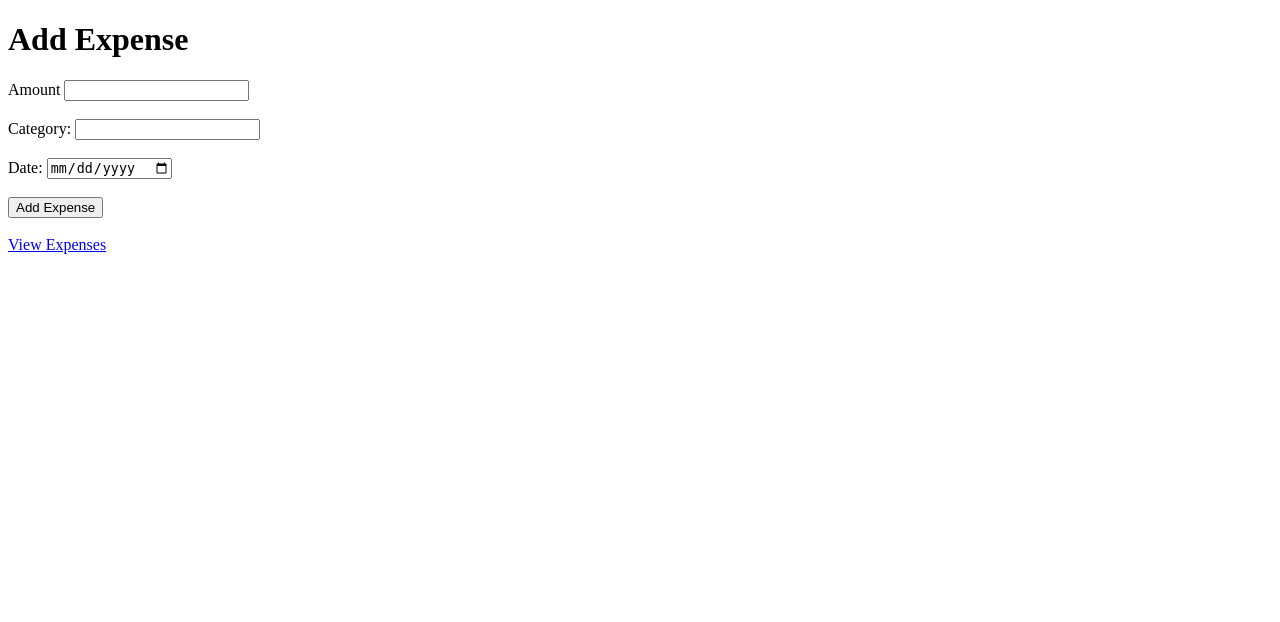
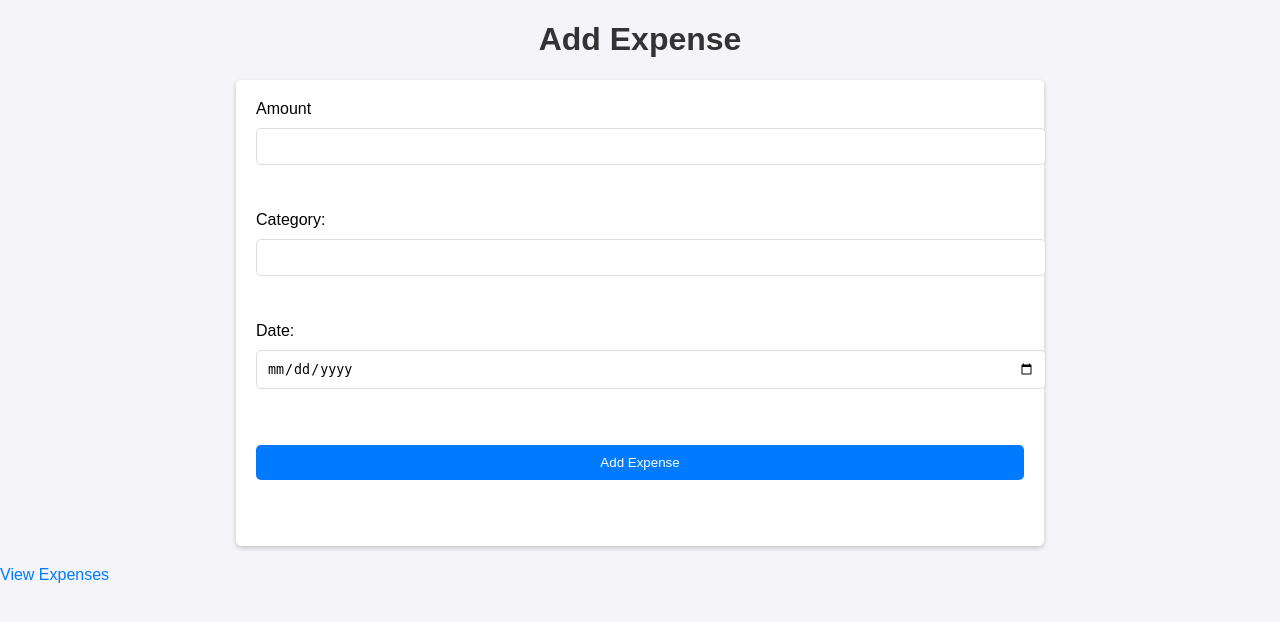
Before and after one commit to Sandeepbay/Expense-Tracker, a Flask app: page /add in a window 1280 px wide. Shown: the top 622 px of the page. Run offline with Flask 3, Linux system fonts and the light colour scheme.

Commit message:
Added basic Styling

```diff
--- /dev/null
+++ b/static/styles.css
@@ -0,0 +1,68 @@
+body {
+    font-family: Arial, sans-serif;
+    margin: 0;
+    padding: 0;
+    background-color: #f4f4f9;
+}
+
+h1 {
+    text-align: center;
+    color: #333;
+}
+
+table {
+    width: 80%;
+    margin: 20px auto;
+    border-collapse: collapse;
+    background: #fff;
+}
+
+table , th , td {
+    border: 1px solid #ddd;
+}
+
+th , td {
+    padding: 10px;
+    text-align: center;
+}
+
+th {
+    background-color: #f4f4f4;
+}
+
+a {
+    color: #007bff;
+    text-decoration: none;
+}
+
+a:hover {
+    text-decoration: underline;
+}
+
+form {
+    width: 60%;
+    margin: 20px auto;
+    background: #fff;
+    padding: 20px;
+    border-radius: 5px;
+    box-shadow: 0 2px 5px rgba(0, 0, 0, 0.2);
+}
+
+input , button {
+    display: block;
+    width: 100%;
+    padding: 10px;
+    margin: 10px 0;
+    border: 1px solid #ddd;
+    border-radius: 5px;
+}
+
+button {
+    background-color: #007bff;
+    color: #fff;
+    border: none;
+}
+
+button:hover {
+    background-color: #0056b3;
+}
--- a/templates/add_expense.html
+++ b/templates/add_expense.html
@@ -3,6 +3,7 @@
 <head>
     <meta charset="UTF-8">
     <meta name="viewport" content="width=device-width, initial-scale=1.0">
+    <link rel="stylesheet" type="text/css" href="{{ url_for('static', filename='styles.css') }}">
     <title>Add Expense</title>
 </head>
 <body>
--- a/templates/edit_expenses.html
+++ b/templates/edit_expenses.html
@@ -3,6 +3,7 @@
 <head>
     <meta charset="UTF-8">
     <meta name="viewport" content="width=device-width, initial-scale=1.0">
+    <link rel="stylesheet" type="text/css" href="{{ url_for('static', filename='styles.css') }}">
     <title>Edit Expenses</title>
 </head>
 <body>
--- a/templates/view_expenses.html
+++ b/templates/view_expenses.html
@@ -3,6 +3,7 @@
 <head>
     <meta charset="UTF-8">
     <meta name="viewport" content="width=device-width, initial-scale=1.0">
+    <link rel="stylesheet" type="text/css" href="{{ url_for('static', filename='styles.css') }}">
     <title>View Expenses</title>
 </head>
 <body>
```
Also changed, not shown: expenses.db.
